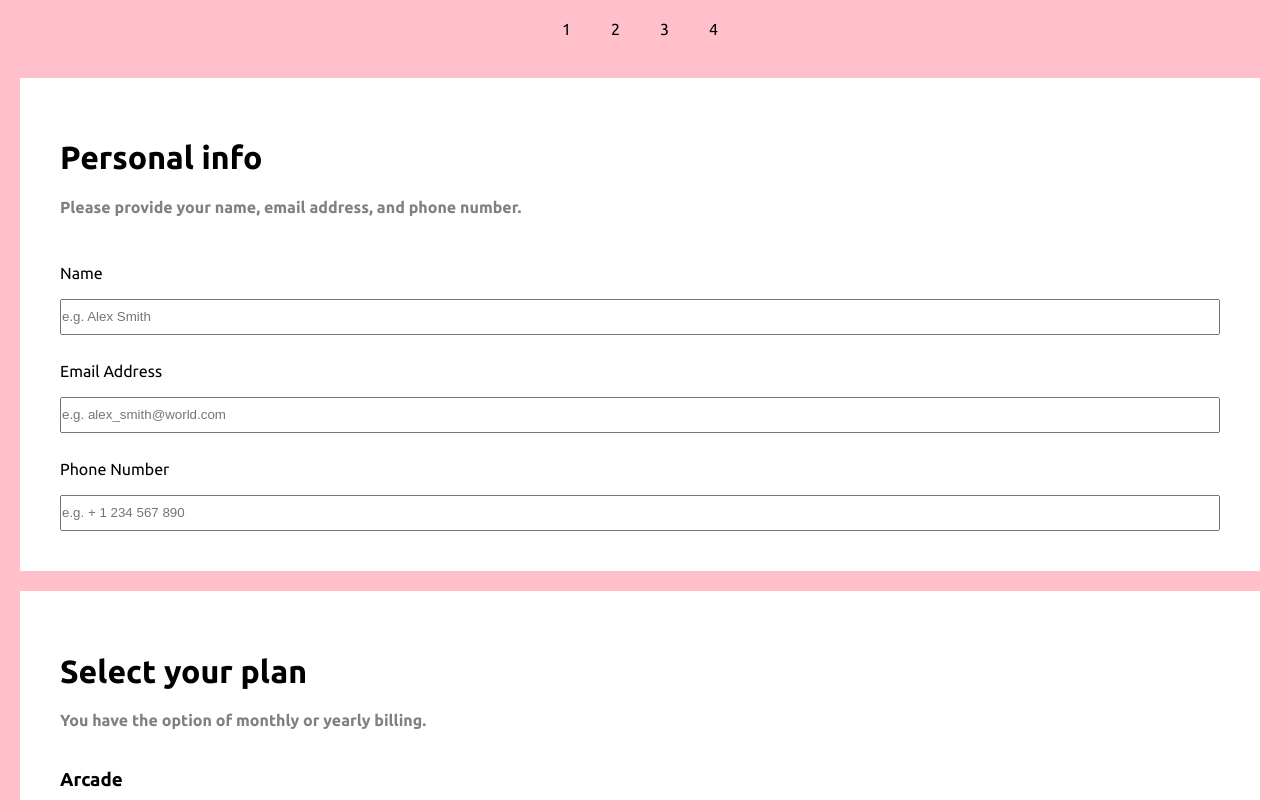
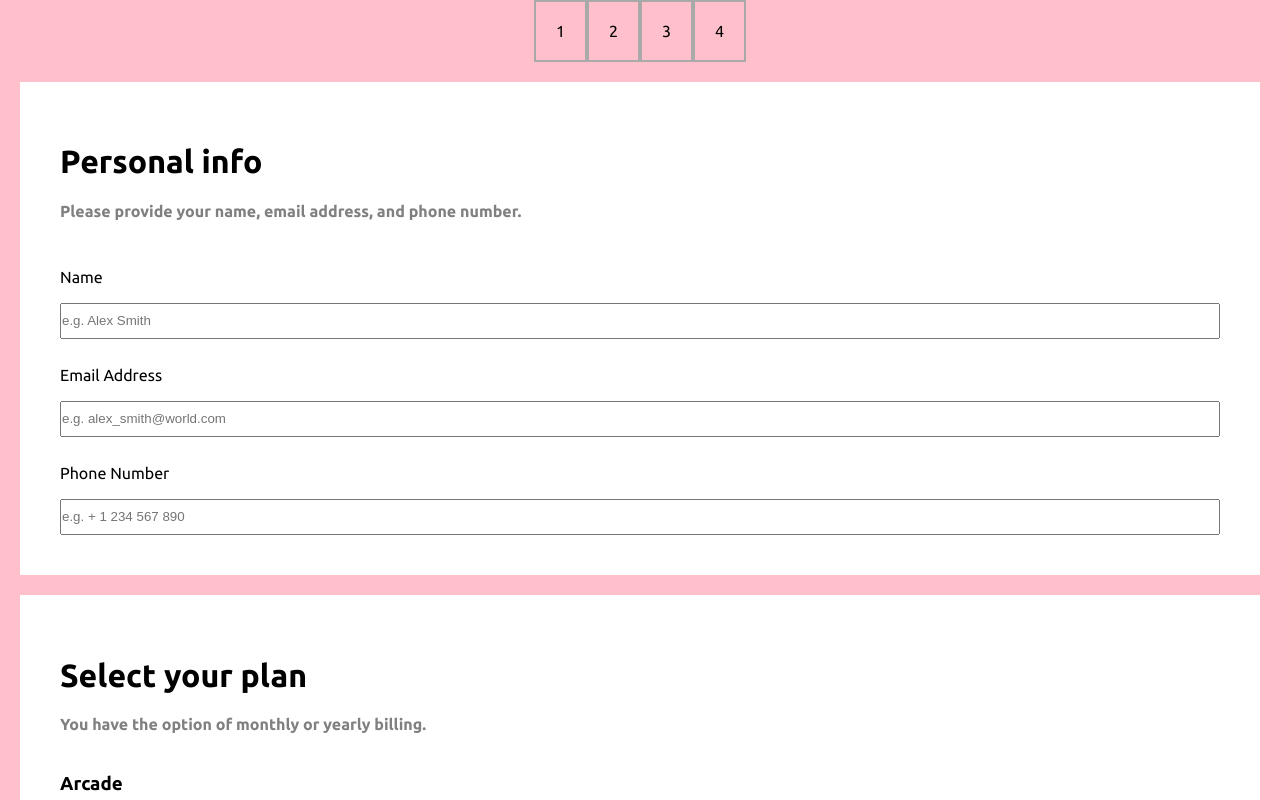
Before and after one commit to er1927/multi-step-form, a Next.js app: page / in a window 1280 px wide. Shown: the top 800 px of the page. Built offline with nearby package versions, Linux system fonts and the light colour scheme.

Commit message:
Added border to steps.

```diff
--- a/styles/Home.module.css
+++ b/styles/Home.module.css
@@ -16,7 +16,9 @@
 
 .msf__step {
   padding: 20px;
+  border: solid 2px darkgray;
 }
+
 .msf__navigation {
   display: flex;
   justify-content: space-between;
```
